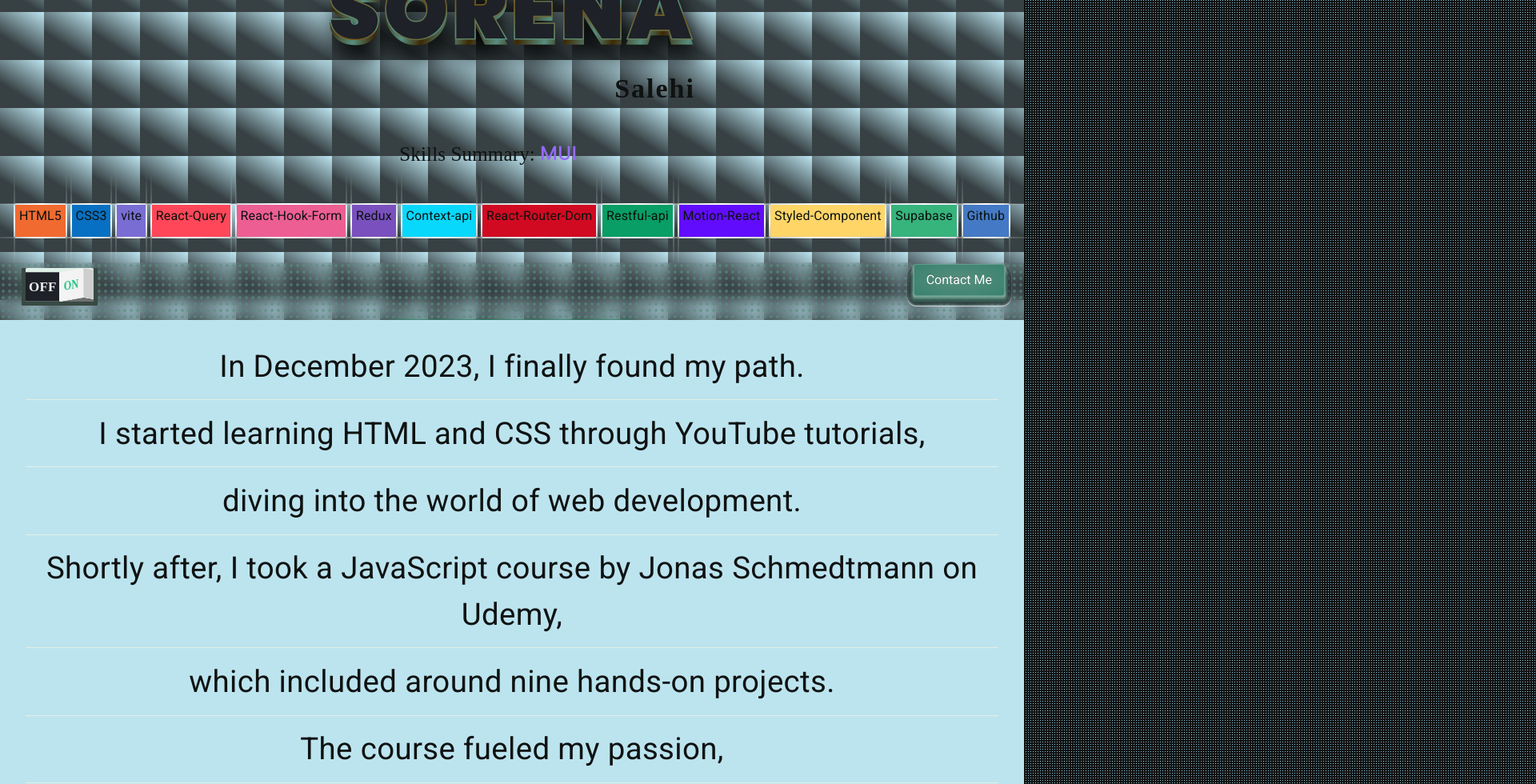
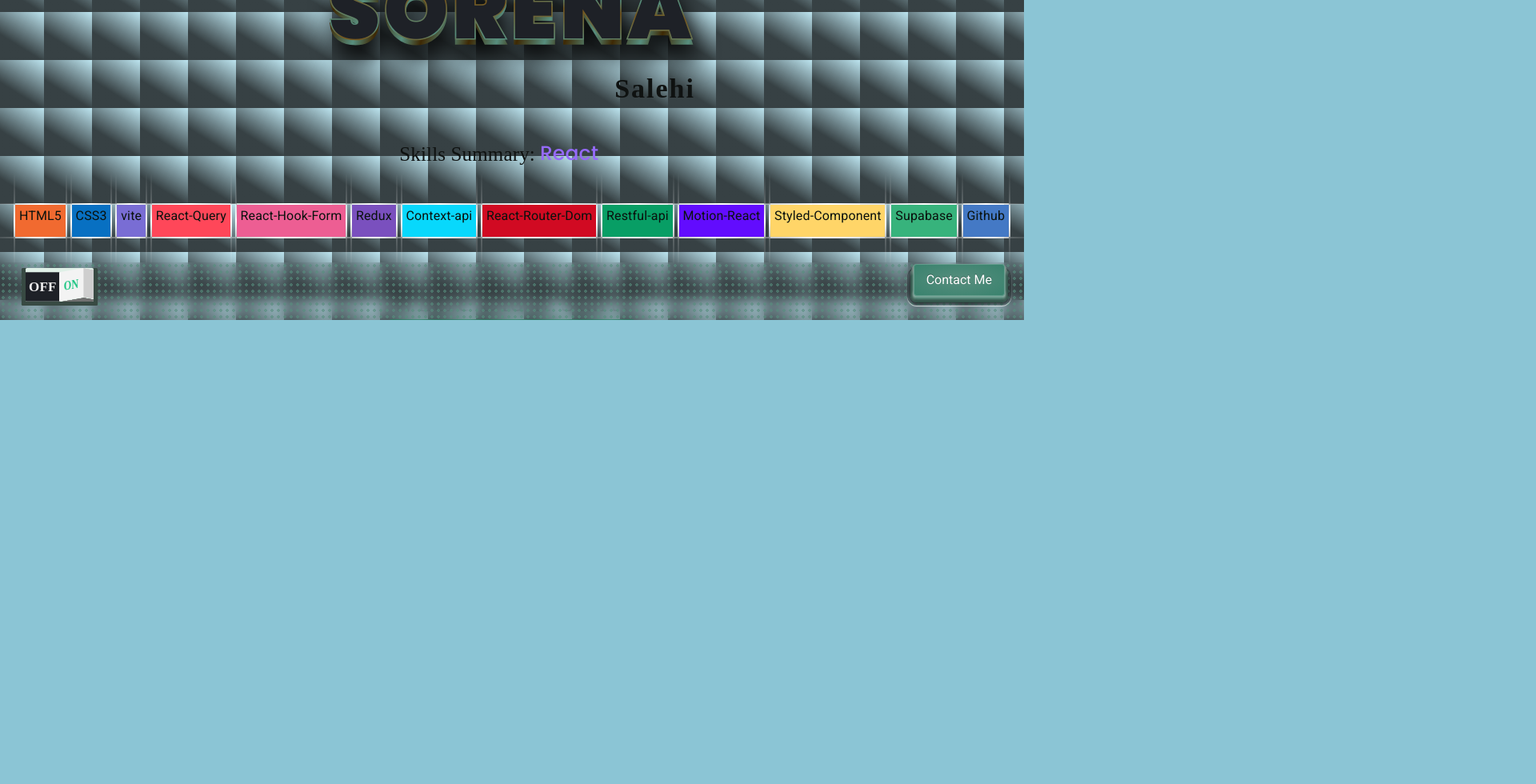
Before and after one commit to SorenaSalehi/My-Portfolio, a React (Vite) app: page / in a window 1280 px wide. Shown: the part 400-1380 px from the top of the page at 80% size, 1920 px wide, since content can reach past the window. After the commit the page ends 800 px from the top, so only its background shows below. Built offline with nearby package versions, Linux system fonts and the light colour scheme; a web font is replaced by a local one.

Commit message:
some fix

```diff
--- a/src/components/AboutMe.jsx
+++ b/src/components/AboutMe.jsx
@@ -1,5 +1,5 @@
 import { Box, Divider, Typography } from "@mui/material";
-import React from "react";
+import React, { useEffect, useState } from "react";
 import { motion } from "motion/react";
 
 const about = [
@@ -24,20 +24,19 @@
     <Box
       component={"div"}
       bgcolor={"background.aboutMe"}
-      padding={"1rem 1rem 3rem 1rem"}
-      overflow={"hidden"}
+      padding={"1rem 1rem 5rem 1rem"}
       height={"max-content"}
     >
       {about.map((item, i) => (
         <React.Fragment key={i}>
           <motion.p
-            initial={{ opacity: 0, x: -50, y: 100 }}
+            initial={{ opacity: 0, x: -50, y: 50 }}
             whileInView={{
               opacity: 1,
               x: 0,
               y: 0,
 
-              transition: { delay: i + 1, duration: 0.8 },
+              transition: { delay: i * 1, duration: 0.8 },
             }}
             viewport={{ once: true }}
           >
@@ -68,6 +67,7 @@
                   i < about.length - 1
                     ? "background.paperFade"
                     : "primary.main",
+                // marginBottom: i === about.length - 1 ? "2rem" : "0",
               }}
             />
           </motion.div>
--- a/src/components/Header.jsx
+++ b/src/components/Header.jsx
@@ -4,20 +4,14 @@
 
 import Title from "./Title";
 import SkillsLoader from "./SkillsLoader";
-import { useInView } from "react-intersection-observer";
-import { AnimatePresence } from "motion/react";
 import SkillsList from "./SkillsList";
 
 export default function Header() {
-  const { ref, inView } = useInView({
-    threshold: 0.7,
-  });
   return (
     <Box
       component={"div"}
       className="container"
       bgcolor={"background.header"}
-      ref={ref}
       display={"flex"}
       flexDirection={"column"}
       justifyContent={"space-evenly"}
@@ -27,9 +21,6 @@
       position={"relative"}
       height={"100vh"}
     >
-      <AnimatePresence>
-        {inView && (
-          <>
       <Box
         width={"50%"}
         borderRadius={"1rem"}
@@ -59,15 +50,13 @@
             y: 50,
             transition: { duration: 0.5 },
           }}
+          viewport={{ once: true }}
         />
       </Box>
 
       <Title />
 
       <SkillsLoader />
-          </>
-        )}
-      </AnimatePresence>
 
       <SkillsList />
 
--- a/src/components/Home.jsx
+++ b/src/components/Home.jsx
@@ -10,7 +10,7 @@
 
 export default function Home() {
   return (
-    <Box position={"relative"}>
+    <Box position={"relative"} height={"100vh"} overflow={"scroll"}>
       <Nav />
 
       <Header />
--- a/src/components/SkillsLoader.jsx
+++ b/src/components/SkillsLoader.jsx
@@ -18,6 +18,7 @@
         scaleX: 0.8,
         transition: { delay: 1.2, duration: 0.5 },
       }}
+      viewport={{ once: true }}
     >
       <div class="loader">
         <p>Skills Summary:</p>
--- a/src/components/Title.jsx
+++ b/src/components/Title.jsx
@@ -18,6 +18,7 @@
         x: 100,
         transition: { delay: 0.8, duration: 0.5 },
       }}
+      viewport={{ once: true }}
     >
       <div className="wrapper">
         <div class="bg"> Sorena </div>
```
Lines whose indentation alone changed are shown as unchanged.
